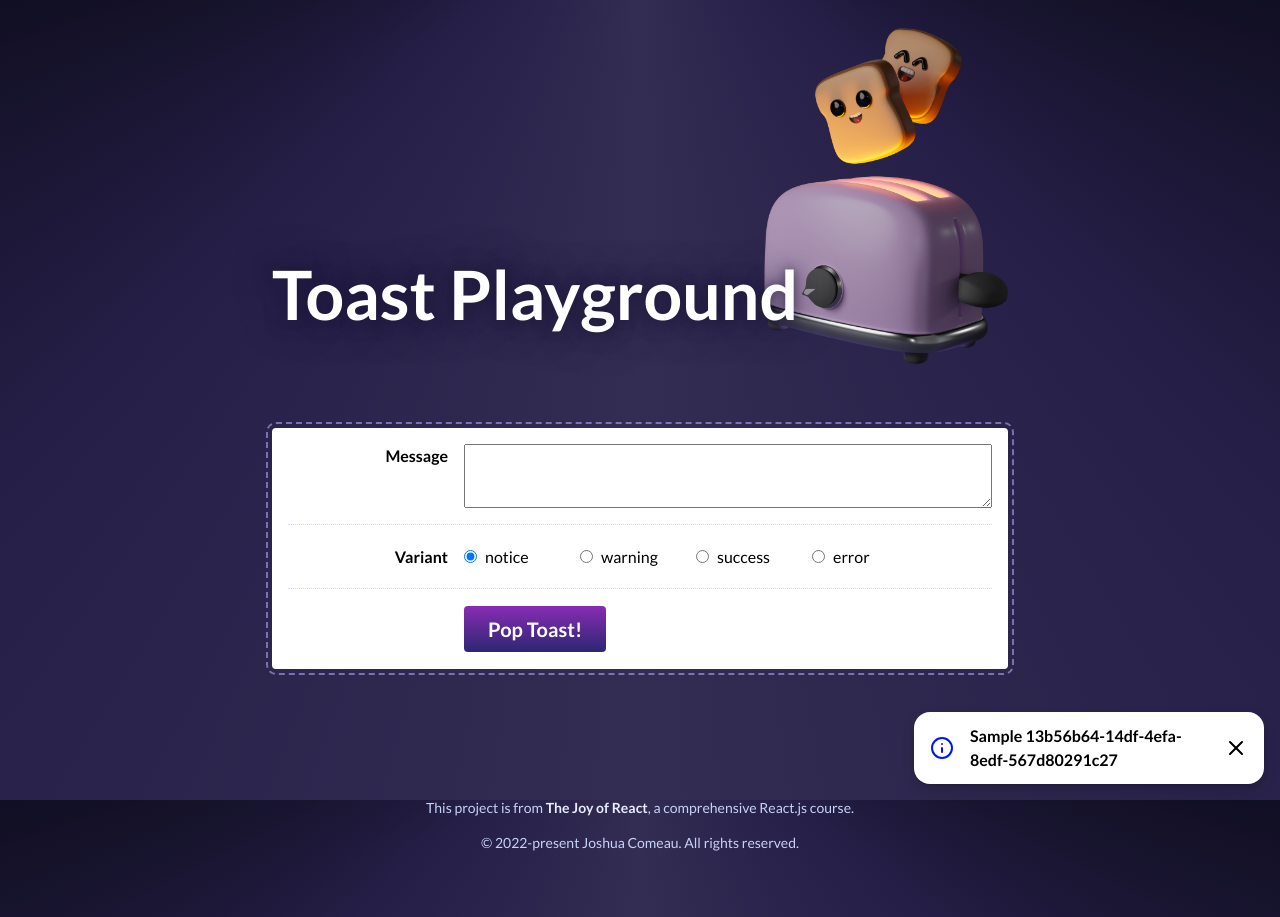
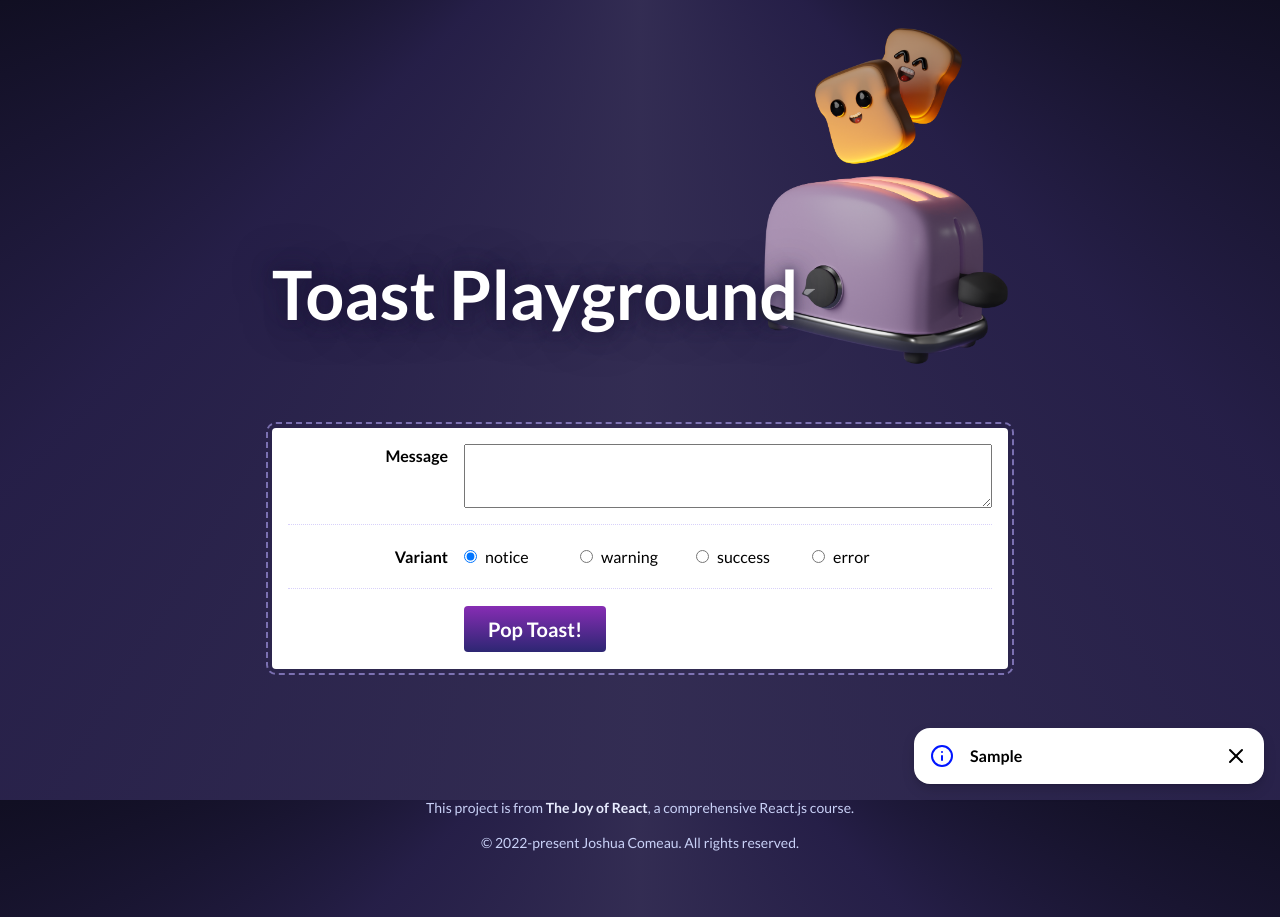
Before and after one commit to oddball263/toast-component-main-mt, a React (Create React App) app: page / in a window 1280 px wide. Both pictures are taken after typing "Sample" into the empty fields and a click on the button "Pop Toast!". Built offline with nearby package versions, Linux system fonts and the light colour scheme.

Commit message:
Added ToastContext
Moved removeBanner() to context, removed prop drilling from toastShelf, used context instead of state on Playground

```diff
--- a/src/components/App/App.js
+++ b/src/components/App/App.js
@@ -1,15 +1,16 @@
-import React from 'react';
+import React from 'react'
 
-import ToastPlayground from '../ToastPlayground';
-import Footer from '../Footer';
+import ToastPlayground from '../ToastPlayground'
+import Footer from '../Footer'
+import ToastProvider from '../ToastProvider/ToastProvider'
 
 function App() {
-  return (
-    <>
-      <ToastPlayground />
-      <Footer />
-    </>
-  );
+    return (
+        <ToastProvider>
+            <ToastPlayground />
+            <Footer />
+        </ToastProvider>
+    )
 }
 
-export default App;
+export default App
--- a/src/components/Toast/Toast.js
+++ b/src/components/Toast/Toast.js
@@ -1,7 +1,7 @@
 import React from 'react'
 import { X } from 'react-feather'
-
 import VisuallyHidden from '../VisuallyHidden'
+import { ToastContext } from '../ToastProvider'
 
 import styles from './Toast.module.css'
 
@@ -21,7 +21,9 @@ import styles from './Toast.module.css'
 
 */
 
-function Toast({ icon, variant, id, children, handleShowBanner }) {
+function Toast({ icon, variant, id, children }) {
+    const { removeBanner } = React.useContext(ToastContext)
+
     const clonedIcon = React.cloneElement(icon, {
         size: icon.props?.size > 24 ? 24 : icon.props?.size,
     })
@@ -33,7 +35,7 @@ function Toast({ icon, variant, id, children, handleShowBanner }) {
             <p className={styles.content}>{children}</p>
 
             <button className={styles.closeButton}>
-                <X size={24} onClick={() => handleShowBanner(id)} />
+                <X size={24} onClick={() => removeBanner(id)} />
                 <VisuallyHidden>Dismiss message</VisuallyHidden>
             </button>
         </div>
--- a/src/components/ToastPlayground/ToastPlayground.js
+++ b/src/components/ToastPlayground/ToastPlayground.js
@@ -3,7 +3,7 @@ import Button from '../Button'
 import ToastShelf from '../ToastShelf'
 import styles from './ToastPlayground.module.css'
 import { AlertOctagon, AlertTriangle, CheckCircle, Info } from 'react-feather'
-//import ToastProvider, { ToastContext } from '../ToastProvider'
+import { ToastContext } from '../ToastProvider/ToastProvider'
 
 const VARIANT_OPTIONS = ['notice', 'warning', 'success', 'error']
 const ICONS_BY_VARIANT = {
@@ -14,33 +14,22 @@ const ICONS_BY_VARIANT = {
 }
 
 function ToastPlayground() {
-    //const { toastData, setToastData } = React.useContext(ToastContext)
+    const { toastData, setToastData } = React.useContext(ToastContext)
 
     const [selectedVariant, setSlectedVariant] = React.useState('notice')
     const [message, setMessage] = React.useState('')
-    const [toastData, setToastData] = React.useState([])
-
-    const removeBanner = id => {
-        console.log({ toastData, id: id })
-
-        const filtredToastData = toastData.filter(d => d.id !== id)
-        setToastData(filtredToastData)
-    }
 
     const handleSubmit = e => {
         e.preventDefault()
-        const uuid = crypto.randomUUID()
 
         const newToast = {
-            id: uuid,
+            id: crypto.randomUUID(),
             icon: ICONS_BY_VARIANT[selectedVariant],
             variant: selectedVariant,
-            message: message + ' ' + uuid,
+            message: message,
         }
-        console.log({ toastData, newToast })
-        const newToastData = [...toastData, newToast]
-        console.log({ newToastData })
-        setToastData(newToastData)
+
+        setToastData([...toastData, newToast])
         setMessage('')
         setSlectedVariant('notice')
     }
@@ -53,7 +42,7 @@ function ToastPlayground() {
                 <h1>Toast Playground</h1>
             </header>
 
-            <ToastShelf toastData={toastData} handleShowBanner={removeBanner} />
+            <ToastShelf toastData={toastData} />
 
             <div className={styles.controlsWrapper}>
                 <form onSubmit={handleSubmit}>
--- a/src/components/ToastProvider/ToastProvider.js
+++ b/src/components/ToastProvider/ToastProvider.js
@@ -5,9 +5,17 @@ export const ToastContext = React.createContext()
 function ToastProvider({ children }) {
     const [toastData, setToastData] = React.useState([])
 
+    const removeBanner = React.useCallback(
+        id => {
+            const filtredToastData = toastData.filter(d => d.id !== id)
+            setToastData(filtredToastData)
+        },
+        [toastData]
+    )
+
     const value = React.useMemo(() => {
-        return { toastData, setToastData }
-    }, [toastData])
+        return { toastData, setToastData, removeBanner }
+    }, [toastData, removeBanner])
 
     return <ToastContext.Provider value={value}>{children}</ToastContext.Provider>
 }
--- a/src/components/ToastShelf/ToastShelf.js
+++ b/src/components/ToastShelf/ToastShelf.js
@@ -3,13 +3,12 @@ import React from 'react'
 import Toast from '../Toast'
 import styles from './ToastShelf.module.css'
 
-function ToastShelf({ toastData, handleShowBanner }) {
+function ToastShelf({ toastData }) {
     /*
         <Toast
             id=''
             icon={ICONS_BY_VARIANT[selectedVariant]} //{<Info />}
             variant={selectedVariant}
-            handleShowBanner={setShowBanner}
         >
             {message}
         </Toast>
@@ -22,12 +21,7 @@ function ToastShelf({ toastData, handleShowBanner }) {
         <ol className={styles.wrapper}>
             {toastData.map(({ id, icon, variant, message }) => (
                 <li key={id} className={styles.toastWrapper}>
-                    <Toast
-                        icon={icon}
-                        variant={variant}
-                        handleShowBanner={handleShowBanner}
-                        id={id}
-                    >
+                    <Toast icon={icon} variant={variant} id={id}>
                         {message}
                     </Toast>
                 </li>
```
